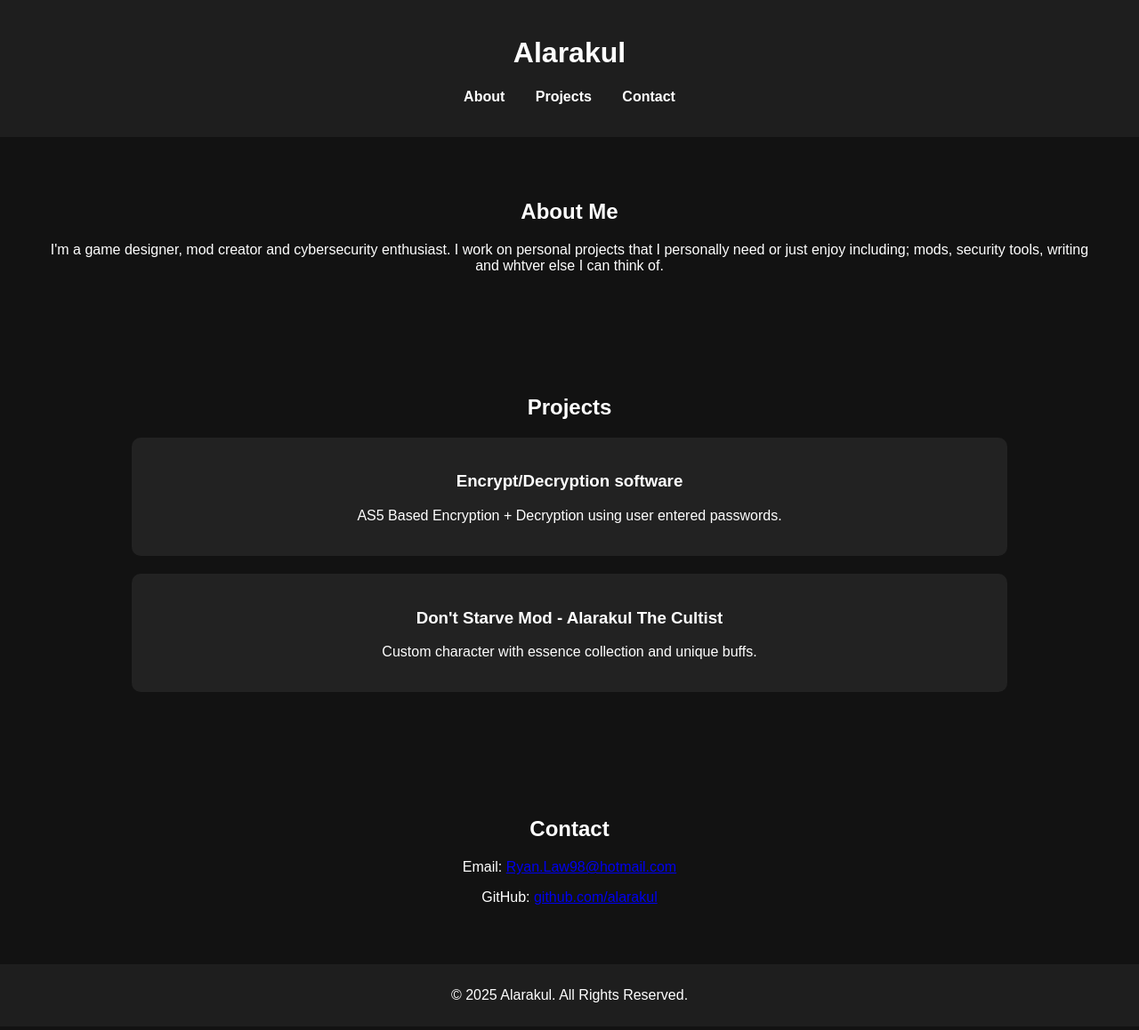
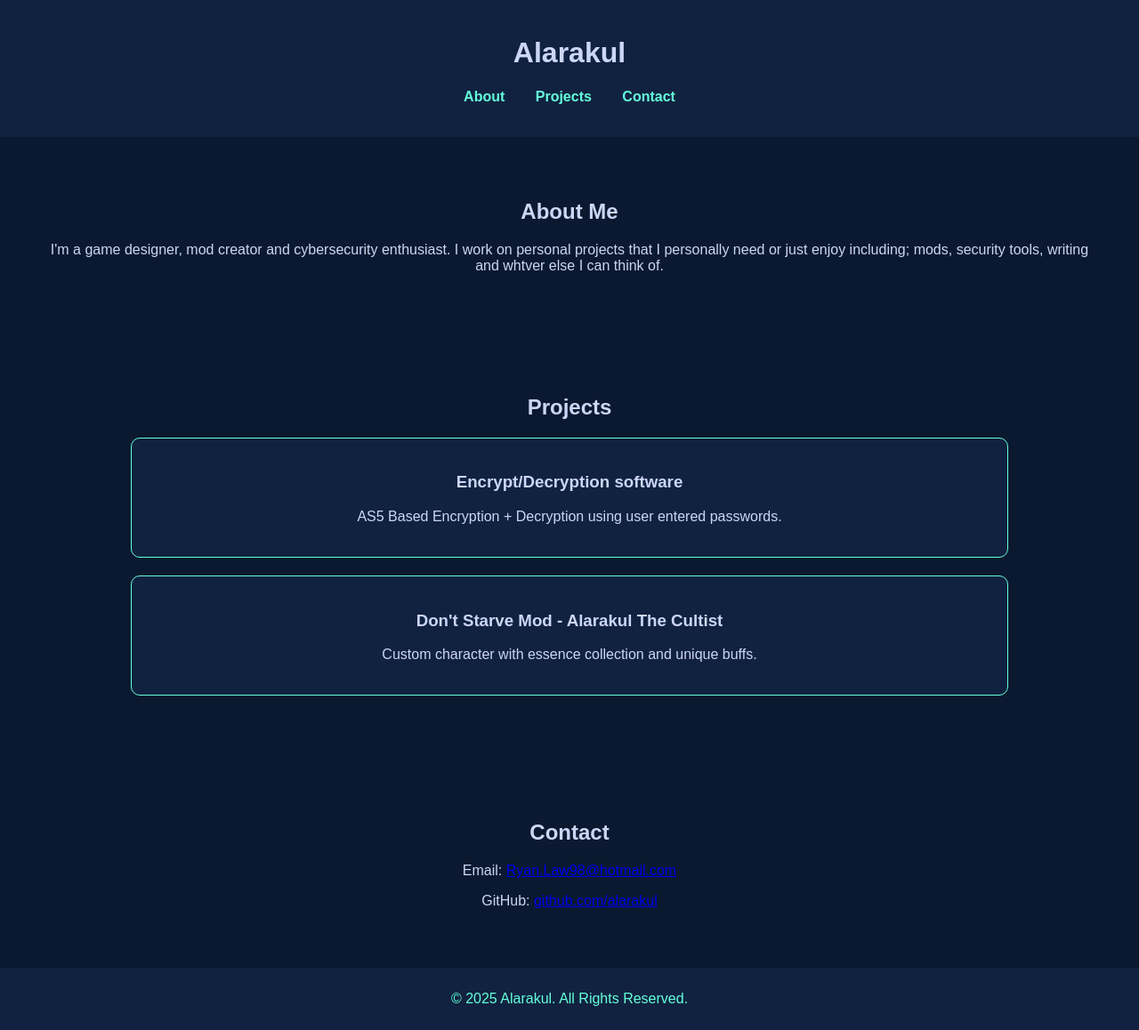
Before and after one commit to Alarakul/alarakul.github.io, a plain HTML site: page index.html in a window 1280 px wide. Shown: the whole page at 89% size. Drawn offline with Linux system fonts and the light colour scheme.

Commit message:
Update styles.css

```diff
--- a/styles.css
+++ b/styles.css
@@ -2,12 +2,12 @@ body {
     font-family: Arial, sans-serif;
     margin: 0;
     padding: 0;
-    background-color: #121212;
-    color: #ffffff;
+    background-color: #0a192f;
+    color: #ccd6f6;
 }
 
 header {
-    background-color: #1e1e1e;
+    background-color: #112240;
     padding: 20px;
     text-align: center;
 }
@@ -23,9 +23,14 @@ nav ul li {
 }
 
 nav ul li a {
-    color: #ffffff;
+    color: #64ffda;
     text-decoration: none;
     font-weight: bold;
+    transition: color 0.3s;
+}
+
+nav ul li a:hover {
+    color: #ff79c6;
 }
 
 section {
@@ -34,15 +39,17 @@ section {
 }
 
 .project {
-    background-color: #222;
+    background-color: #112240;
     padding: 20px;
     margin: 20px auto;
     width: 80%;
     border-radius: 10px;
+    border: 1px solid #64ffda;
 }
 
 footer {
     text-align: center;
     padding: 10px;
-    background-color: #1e1e1e;
+    background-color: #112240;
+    color: #64ffda;
 }
```
